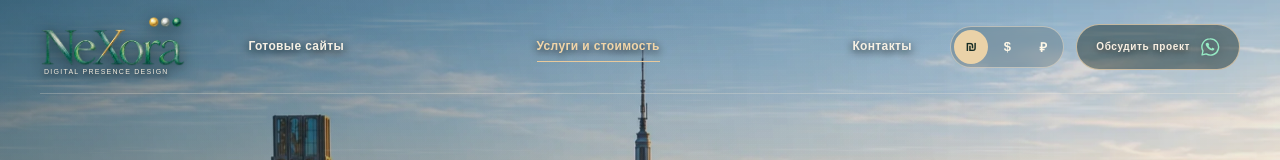
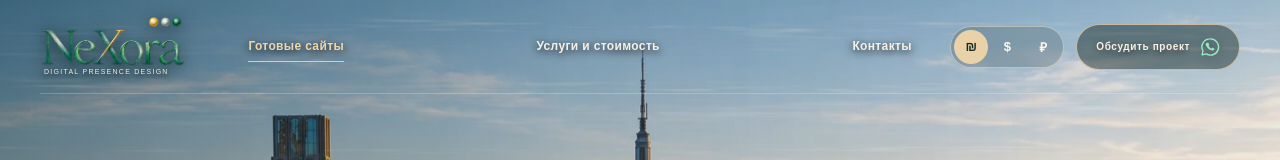
Before and after one commit to tsstish/nexora, a Next.js app: page /building-preview/pricing in a window 1280 px wide. Shown: the top 160 px of the page. Built offline with nearby package versions, Linux system fonts and the light colour scheme; no server answers.

Commit message:
fix(nav): use new canonical public routes in StudioHeader.tsx

```diff
--- a/src/app/building-preview/StudioHeader.tsx
+++ b/src/app/building-preview/StudioHeader.tsx
@@ -8,20 +8,20 @@ import { CurrencySelector } from "./CurrencyControl";
 import styles from "./StudioHeader.module.css";
 
 const menu = [
-  { label: "Готовые сайты", href: "/building-preview", section: "ready" },
-  { label: "Услуги и стоимость", href: "/building-preview/pricing", section: "pricing" },
-  { label: "Контакты", href: "/building-preview/contacts", section: "contacts" },
+  { label: "Готовые сайты", href: "/", section: "ready" },
+  { label: "Услуги и стоимость", href: "/pricing", section: "pricing" },
+  { label: "Контакты", href: "/contacts", section: "contacts" },
 ] as const;
 
 export function StudioHeader() {
   const pathname = usePathname();
-  const section = pathname.startsWith("/building-preview/pricing") ? "pricing"
-    : (pathname.startsWith("/building-preview/contacts") || pathname.startsWith("/building-preview/docs/")) ? "contacts"
+  const section = pathname.startsWith("/pricing") ? "pricing"
+    : (pathname.startsWith("/contacts") || pathname.startsWith("/docs/")) ? "contacts"
     : "ready";
 
   return (
     <header className={styles.header}>
-      <Link href="/building-preview" className={styles.logo} aria-label="NeXora — главная">
+      <Link href="/" className={styles.logo} aria-label="NeXora — главная">
         <Image src="/brand/nexora-wordmark.png" width={1254} height={439} alt="NeXora" priority />
         <span>DIGITAL PRESENCE DESIGN</span>
       </Link>
```
